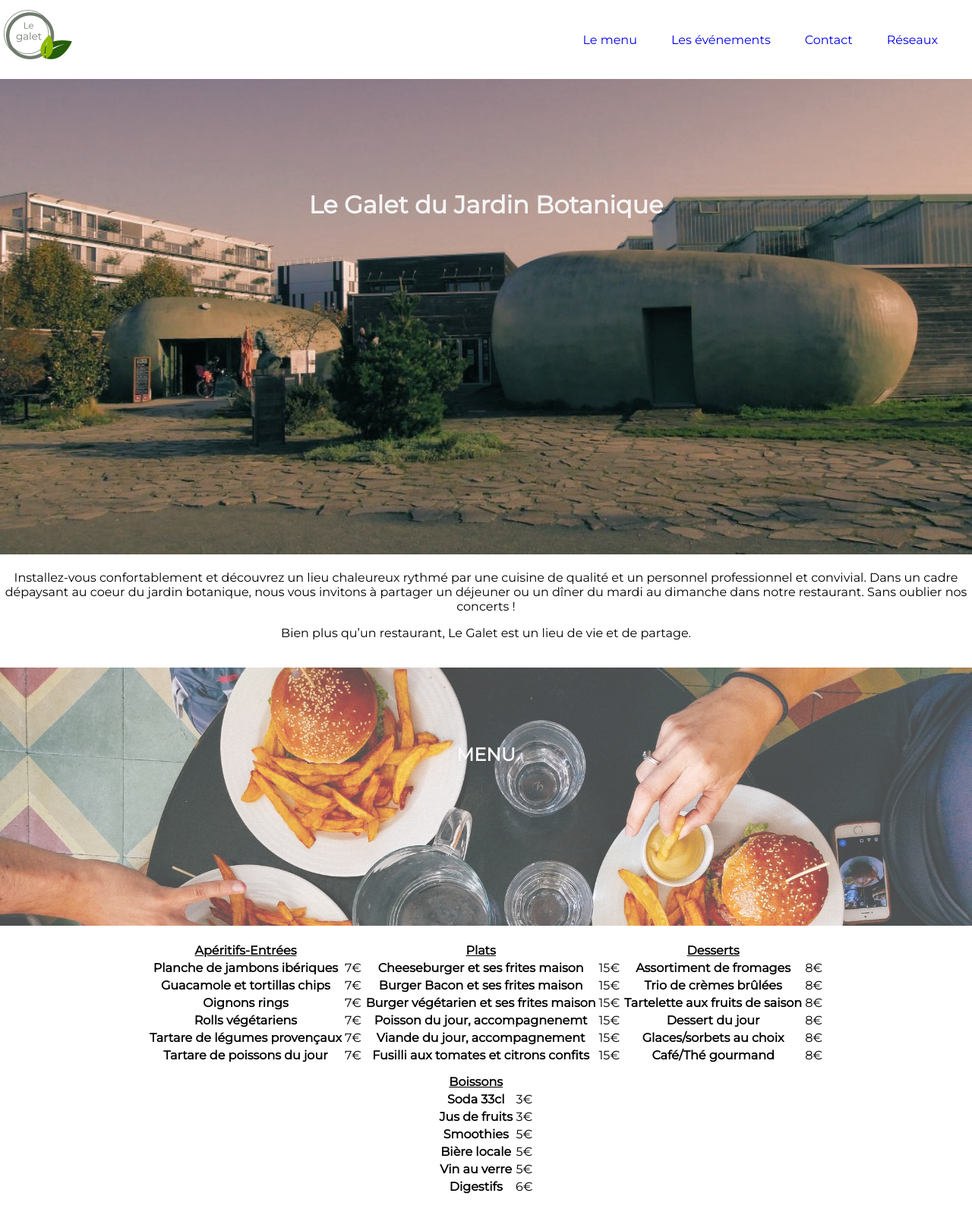
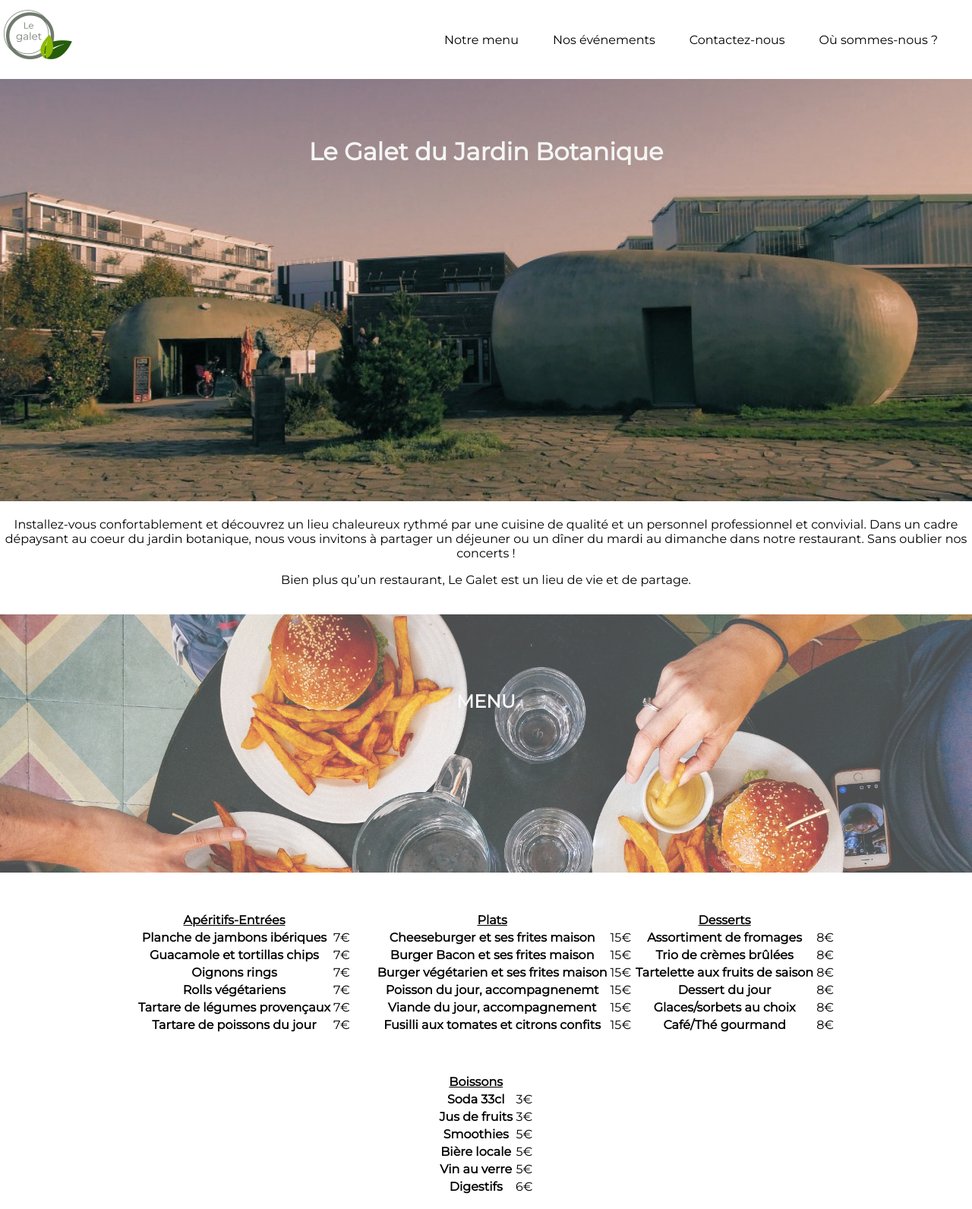
Before and after one commit to a-melie/Le-Galet-, a PHP site: page / in a window 1280 px wide. Shown: the top 1592 px of the page at 76% size. Run offline with PHP 8.4, Linux system fonts and the light colour scheme; some libraries are stand-ins or nearby versions.

Commit message:
menu burger done, menu responsive, carousel responsive

```diff
--- a/index.html
+++ b/index.html
@@ -15,11 +15,22 @@
 <body>
     <nav>
         <a href="#" class="logo"><img class="small-img" src="images/logo-galet.png" alt="logo"></a>
-        <a href="#menu" class="menu-hidden"><div class="item-menu">Le menu</div></a>
-        <a href="#evenements" class="menu-hidden"><div class="item-menu">Les événements</div></a>
-        <a href="#contact" class="menu-hidden"><div class="item-menu">Contact</div></a>
-        <a href="#reseaux" class="menu-hidden"><div class="item-menu">Réseaux</div></a>
+        <a href="#menu" class="menu-hidden"><div class="item-menu">Notre menu</div></a>
+        <a href="#evenements" class="menu-hidden"><div class="item-menu">Nos événements</div></a>
+        <a href="#contact" class="menu-hidden"><div class="item-menu">Contactez-nous</div></a>
+        <a href="#reseaux" class="menu-hidden"><div class="item-menu">Où sommes-nous ?</div></a>
+        <div class="burger-title">Le Galet du Jardin Botanique</div>
+        <div class="burger" id="burger" ><i class="fas fa-bars burger-icon"></i></div>
     </nav>
+    <div class="burger2" id="navbar">
+        <ul>
+            <li class="padding-nav"><a href="#menu">Notre menu</a></li>
+            <li class="padding-nav"><a href="#evenements">Nos évènements</a></li>
+            <li class="padding-nav"><a href="#contact">Contactez-nous</a></li>
+            <li class="padding-nav"><a href="#reseaux">Où sommes-nous ?</a></li>
+        </ul>
+    </div>
+
     <header>
         <h1>Le Galet du Jardin Botanique</h1>
         <img src="images/c22.jpg" alt="bâtiment en forme de caillou" class="img-header">
@@ -34,7 +45,8 @@
     <section>
         <h2 class="banner-background banner-background-menu">MENU</h2>
         <div class="container-menu">
-            <div class="card-menu-container">
+            <div class="ABC">
+                <div class="AB">
                     <table>
                         <thead>
                             <tr>
@@ -68,7 +80,7 @@
                             </tr>
                         </tbody>
                     </table>
-                <table>
+                    <table class="B">
                         <thead>
                             <tr>
                                 <th scope="col" class="card-title">Plats</th>
@@ -101,7 +113,8 @@
                             </tr>
                         </tbody>
                     </table>
-                <table>
+                </div>
+                <table class="C">
                     <thead>
                         <tr>
                             <th scope="col" class="card-title">Desserts</th>
@@ -229,20 +312,19 @@
         <form>
             <form class="contact">
                 <div class="contactus">
-                    <input class="item2 contact margintopform" type="email" placeholder="@">
-                    <input class="item2 contact margintopform" type="text" placeholder="Nom et prénom">
-                    <select name="listselect" id="findthem-select" class="item2 select margintopform">
+                    <input class="item2 contact margintopform form-border" type="email" placeholder="@">
+                    <input class="item2 contact margintopform form-border" type="text" placeholder="Nom et prénom">
+                    <select name="listselect" id="findthem-select" class="item2 select margintopform form-border">
                         <option value="reservation">Réservation</option>
                         <option value="question">Question(s)</option>
                         <option value="autre">Autre</option>
                     </select>
-                    <textarea class="item2 message margintopform" placeholder="Votre message"></textarea>
+                    <textarea class="item2 message margintopform form-border" placeholder="Votre message"></textarea>
                     <div class="item2 buttoncontainer">
                         <button class="button margintopform" type="submit">Envoyer !</button>
                     </div>
                 </div>
-
-
+            </form>
         </form>
     </section>
     <footer>
--- /dev/null
+++ b/script.js
@@ -0,0 +1,6 @@
+let burger = document.getElementById('burger')
+let navbar = document.getElementById('navbar')
+
+burger.addEventListener('click', (event) => {
+    navbar.classList.toggle('open-burger');
+})
--- a/style.css
+++ b/style.css
@@ -4,12 +4,14 @@
 	margin:0;
 	width:100%;
 }
+
 /*NAVBAR*/
 li {
 	list-style: none;
 }
 a{
 	text-decoration: none;
+	color:black;
 }
 nav{
 	display: flex;
@@ -33,6 +35,16 @@
  }
 .item-menu{
 	 margin-right: 45px;
+	 text-decoration: none;
+	 color:black;
+ }
+ .item-menu:hover{
+	border: 2px solid whitesmoke;
+	background-color: #8cba03;
+	padding:15px;
+	border-radius: 10px;
+	border: 2px solid whitesmoke;
+	color:whitesmoke;
  }
  .anchor{
 	 display: block;
@@ -40,29 +52,60 @@
 	 margin-top: -100px;
 	 visibility: hidden;
  }
+ .burger, .burger-title, .burger2{
+	 display: none;
+ }
+ .open-burger {
+	margin-top:100px;
+	display:flex;
+	float:right;
+	transition: .6s;
+}
+.padding-nav{
+	padding: 10px 10px 10px 10px;
+}
+.burger-icon{
+	font-size:2em;
+	padding-right:20Px;
+	color:#8cba03;
+}
+
  @media only screen and (max-width: 768px){
 	 .menu-hidden{
 		 display: none;
+	 }
+	 .burger-title{
+		 display: flex;
+		 margin-right: 40px;
+	 }
+	 .burger{
+		 display:flex;
+		 margin-right: 30px;
 	 }
 }
 
 @media only screen and (min-width: 768px) and (max-width: 992px){
 	.menu-hidden{
 		display: none;}
+	.burger{
+		 display:flex;
+		 margin-right: 30px;
+	 }
+	.burger-title{
+		 display: flex;
+		 margin-right: 200px;
+	 }
 }
 
-
-
 /* HEADER */
-
 h1{
 	font-weight: bold;
 	width:100%;
     height: 60vh;
-    background-image: url(images/c22.jpg);
+	background-image: url(images/c22.jpg);
 	background-size: cover;
 	background-attachment: fixed;
-	padding-top:150px;
+	padding-top:80px;
 	color:whitesmoke;
 	margin-top: 100px;
 }
@@ -109,23 +152,33 @@
 .banner-background-menu{
 	background-image: url(images/burgers.jpg);
 }
-.card-menu-container{
-	display:flex;
-	justify-content: flex-end;
-	flex-wrap: wrap;
+.AB{
+	display: flex;
+	justify-content: space-between;
 }
-.margin-top{
-	margin-top:10px;
+.B{
+	margin-left:30px;
 }
-.container-menu{
-    display: flex;
-    flex-direction: column;
-	align-items: center;
+.ABC{
+	display: flex;
+	justify-content: center;
+	margin-top: 50px;
+}
+.C{
+	padding-left: 0;
+
+}
+.D{
+	display: flex;
+	justify-content: center;
+	margin-top: 50px;
+}
+.EF{
+	display:none;
 }
 .card-title{
 	text-decoration: underline;
 }
-
 @media only screen and (max-width: 768px){
 	.banner-background-menu{
 		background-image: none;
```
Also changed, not shown: other parts of index.html (+78 -7 lines), other parts of style.css (+44 -27 lines), images/caillou.jpg (added), images/deliveroo.jpeg (added). Lines whose indentation alone changed are shown as unchanged.
